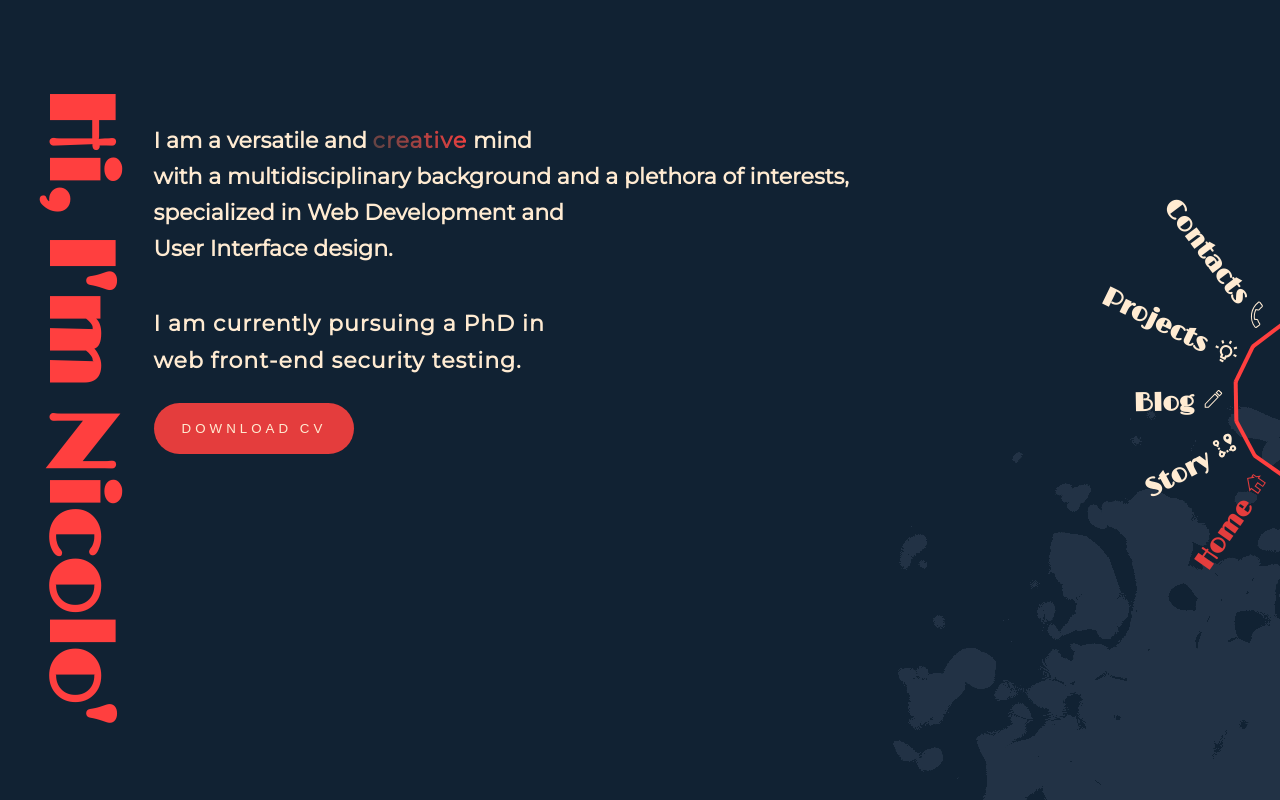
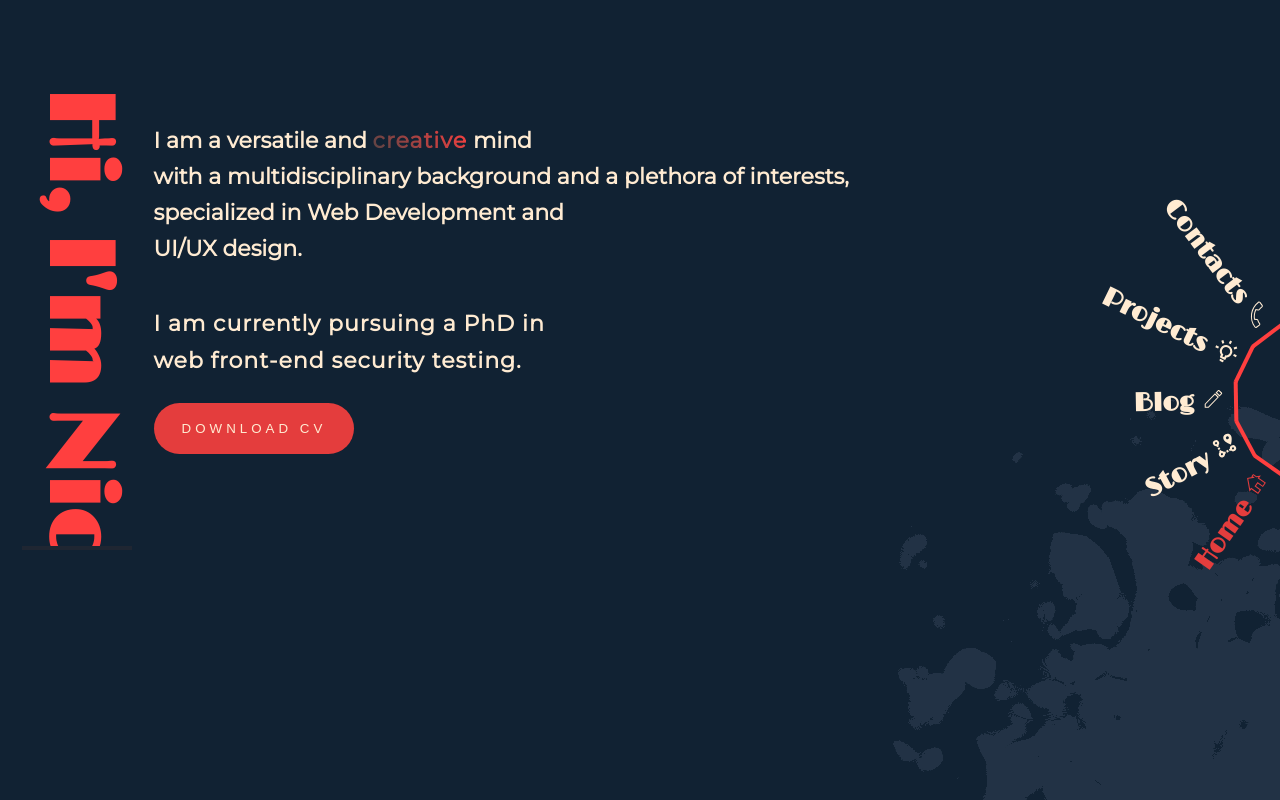
Before and after one commit to NicoloCavalli95horses/nc-dev, a Vue app in the folder frontend/: page /story in a window 1280 px wide. Both pictures are taken after a click on the element "HOME". Built offline with nearby package versions, Linux system fonts and the light colour scheme; no server answers; a web font is replaced by a local one.

Commit message:
added typewriting animation, improved story.json content

```diff
--- a/frontend/src/assets/base.css
+++ b/frontend/src/assets/base.css
@@ -135,7 +135,7 @@ ul, ol {
   margin-left: 22px;
 }
 
-a {
+a.no-underline {
   text-decoration: none;
 }
 
--- a/frontend/src/assets/main.css
+++ b/frontend/src/assets/main.css
@@ -425,3 +425,16 @@ code span {
 .grey-text {
   color: var(--grey-77);
 }
+
+.typewriting-effect {
+  overflow-y: hidden;
+  white-space: nowrap;
+  border-bottom: 4px solid var(--grey-33);
+  animation: typing 3.5s steps(35, end) forwards;
+}
+
+@keyframes typing {
+  from { height: 0; }
+  to { height: 100%; }
+  100% { border-color: transparent; }
+}
--- a/frontend/src/components/BaseLayout.vue
+++ b/frontend/src/components/BaseLayout.vue
@@ -1,7 +1,7 @@
 <template>
   <div class="main-layout">
     <div v-if="!hide_vertical" class="vertical">
-      <h1><slot name="title" /></h1>
+      <h1 :class="{'typewriting-effect': animate_title}"><slot name="title" /></h1>
     </div>
     <div class="main" :class="{'margins': !hide_vertical}">
       <slot />
@@ -19,6 +19,7 @@
 //==============================
 const props = defineProps({
   hide_vertical: Boolean,
+  animate_title: Boolean,
 });
 
 </script>
--- a/frontend/src/components/BentoGrid.vue
+++ b/frontend/src/components/BentoGrid.vue
@@ -1,7 +1,7 @@
 <template>
   <div class="bento-grid">
     <template v-for="item in items" :key="item.id">
-      <a :href="item.homepage" class="item shadow-xl">
+      <a :href="item.homepage" class="item shadow-xl no-underline">
         <div class="title">
           <label>{{ item.title }}</label>
         </div>
@@ -10,7 +10,7 @@
           <div class="footer">
             <div class="row">
               <label class="tag">{{ item.language }}</label>
-              <div><a :href="item.href"><svg><use href="#github"></use></svg></a></div>
+              <div><a :href="item.href" class="no-underline"><svg><use href="#github"></use></svg></a></div>
             </div>
             <div class="row">
               <div class="r-text w-100">Last update: {{ toDDMMYYYY(item?.updated_at) }}</div>
--- a/frontend/src/components/Card.vue
+++ b/frontend/src/components/Card.vue
@@ -6,7 +6,7 @@
       <svg><use :href="item.location.icon"></use></svg>
       <h5>{{ item.location.text }}</h5>
     </div>
-    <p>{{ item.content.paragraph }}</p>
+    <p v-html="item.content.paragraph" />
     <ul v-if="item.content.list?.length">
       <li v-for="(i, j) in item.content.list" :key="j">{{ i }}</li>
     </ul>
--- a/frontend/src/text/story.json
+++ b/frontend/src/text/story.json
@@ -9,30 +9,31 @@
         "text": "IUSVE University, Venice (VE)"
       },
       "content": {
-        "paragraph": "A humanistic starting point characterized by an integrated approach and a practical settings",
+        "paragraph": "I have always been fascinated by the human mind and its inner mechanisms. I graduated in psychology in 2017 from <a href='https://www.iusve.it/'>IUSVE</a>, a Salesian university located in the Venetian area. The three-year degree program has an integrated approach and offers both theoretical and practical content. At IUSVE, I learned:",
         "list": [
           "methods and procedures of investigation and scientific research in the psychological field",
           "application in theoretical-practical laboratories in educational, clinical and work psychology field",
-          "exercise of psychological tests"
+          "application of psychological tests and assessment methods for various psychological constructs (structured, unstructured, projective)"
         ],
         "tags": [
           "statistics",
-          "research methods"
+          "research methods",
+          "psychological tests"
         ]
       }
     },
     {
       "id": 2018,
       "year": "2018 - 2021",
-      "title": "Master's Degree in Human Computer Interaction",
+      "title": "Master's Degree in Human Computer Interaction (HCI)",
       "location": {
         "icon": "#school",
         "text": "Milano-Bicocca University, Milan (MI)"
       },
       "content": {
-        "paragraph": "Strongly interdisciplinary course diversified in different axes such as psychology, computer science, visual communication and the study of human language in its various expressions",
+        "paragraph": "Torn between pursuing a career in cognitive psychology and exploring other different disciplines, I decided to move to Milan to pursue my interest in technology and user interface design. This Master's Degree, whose original name in Italian is <a href='https://www.unimib.it/magistrale/teoria-tecnologia-comunicazione'>Theory and Technology of Communication</a>, is a strongly interdisciplinary course diversified in different axes such as psychology, computer science, visual communication and the study of human language in its various expressions. At University Milano-Bicocca, I learned:",
         "list": [
-          "understanding of the basics of computer science, with a focus on the Web Development field",
+          "basics of computer science, with a focus on web development",
           "cognitive ergonomy and principles of visual design applied to digital products",
           "design laboratories and experience of creating and developing a brand"
         ],
@@ -57,16 +58,17 @@
         "text": "Federico II University, Naples (NA)"
       },
       "content": {
-        "paragraph": "University course designed to acquire current skills in the field of AI with a strong focus in both technical and humanistic skills",
+        "paragraph": "During the Covid-19 pandemic, I attended a post-master's degree specialization course at the Federico II University of Naples. The <a href='https://www.studiumanistici.unina.it/corsi/intelligenza-artificiale-per-le-scienze-umane/'>course</a> is designed to acquire skills in the field of AI with an interdisciplinary approach. At University Federico II, I learned:",
         "list": [
           "history and state of art of psychology of learning and human intelligence",
           "computational linguistics in KNIME environment",
-          "hands-on experience in implementing the most famous machine learning algorithms in Python"
+          "hands-on experience in implementing the most important machine learning algorithms in Python"
         ],
         "tags": [
           "python",
           "keras",
           "pandas",
+          "neural network",
           "tensorflow"
         ]
       }
@@ -82,7 +84,7 @@
         "text": "Padua (PD)"
       },
       "content": {
-        "paragraph": "iCare is a trusted partner in ophthalmic diagnostics, offering physicians fast, easy-to-use, and reliable tools for diagnosis of glaucoma, diabetic retinopathy, and macular degeneration (AMD). Main tasks performed:",
+        "paragraph": "I worked at iCare for 3 years, a trusted partner in ophthalmic diagnostics. The company offers physicians fast, easy-to-use, and reliable tools for diagnosis of glaucoma, diabetic retinopathy, and macular degeneration (AMD). I have been mostly involved in developing and testing web interfaces for a web viewer, which was shared between various medical devices. Among the tasks performed:",
         "list": [
           "maintain and develop the enterprise design system",
           "develop, debug and improve usability and functionality of complex interface, from isolated base components to whole pages and views",
@@ -106,9 +108,9 @@
         "text": "University of Rennes 1, Rennes (FR)"
       },
       "content": {
-        "paragraph": "DiverSE is a research team of IRISA, a mixed research unit grouping CNRS, University of Rennes 1, INRIA INSA Rennes, in Rennes. The team operate in the second biggest research group in France. DiverSE team's research agenda is in the area of software engineering, developing models, methodologies and theories to address the challenges raised by the emergence of several forms of diversity in the design, deployment and evolution of software intensive systems.",
+        "paragraph": "After 3 years, I decided to undertake a PhD program abroad, enhancing my technical knowledge and embracing a new life in another country. Currently, I am part of the DiverSE research team of IRISA, a mixed research unit grouping CNRS, University of Rennes 1, INRIA, INSA Rennes. The team operate in the second biggest research group in France. DiverSE team's research agenda is in the area of software engineering, developing models, methodologies and theories to address the challenges raised by the emergence of several forms of diversity in the design, deployment and evolution of software intensive systems.",
         "list": [
-          "currently working on Web front-end testing: large scale analysis and techniques improvement"
+          "I currently work on web security, with a focus on front-end analysis and improving security-oriented testing techniques"
         ],
         "tags": [
           "javascript",
--- a/frontend/src/views/Home.vue
+++ b/frontend/src/views/Home.vue
@@ -1,12 +1,12 @@
 <template>
-  <BaseLayout>
+  <BaseLayout :animate_title="true">
     <template #title>Hi, I'm Nicolo'</template>
     <template #default>
       <div class="content">
         <h2>
           I am a versatile and <span class="gradient-text">creative</span> mind<br>
           with a multidisciplinary background and a plethora of interests,<br>
-          specialized in Web Development and<br>User Interface design.
+          specialized in Web Development and<br>UI/UX design.
           <span v-if="!is_mobile"><br><br>I am currently pursuing a PhD in<br>web front-end security testing.</span>
         </h2>
         <Btn class="top-24" @click="onDownload">Download CV</Btn>
```
Also changed, not shown: 1 other file (tests, documents, lock files or other folders).
